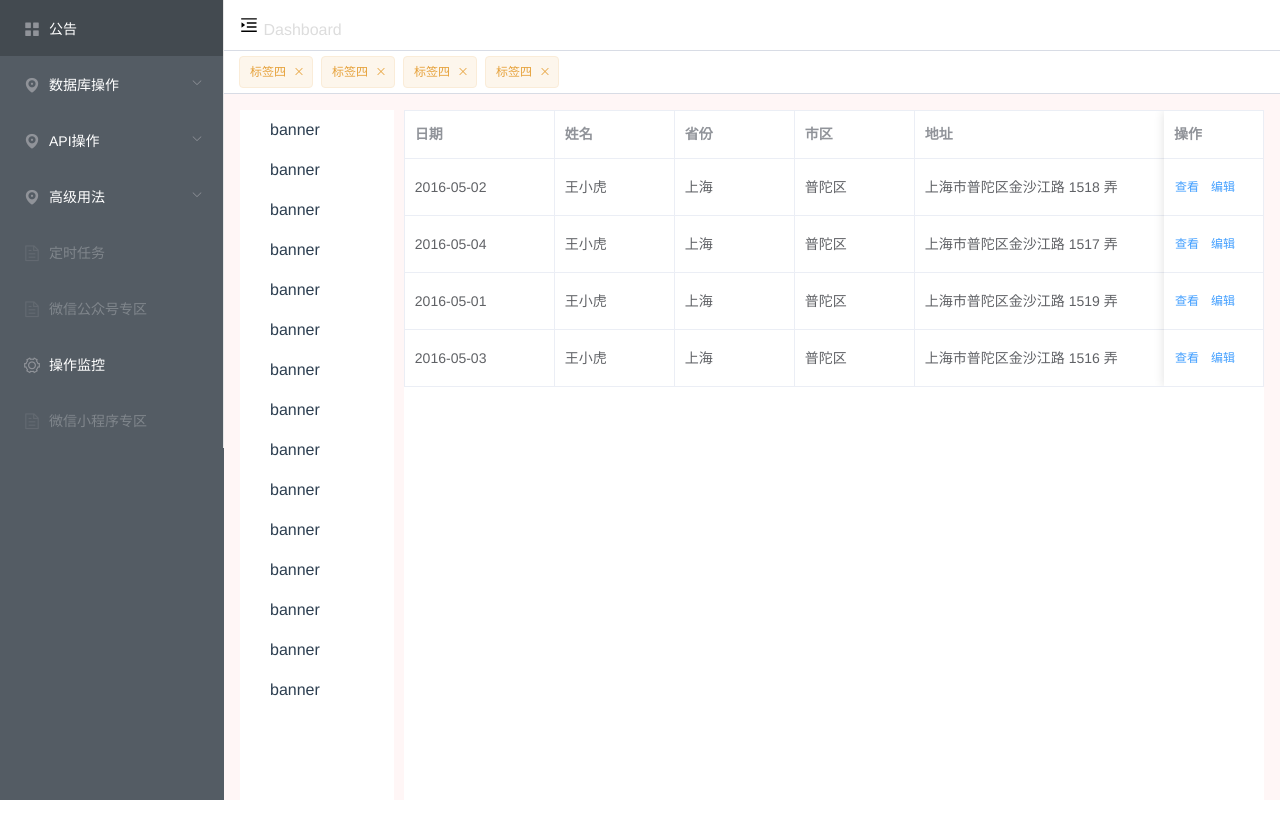
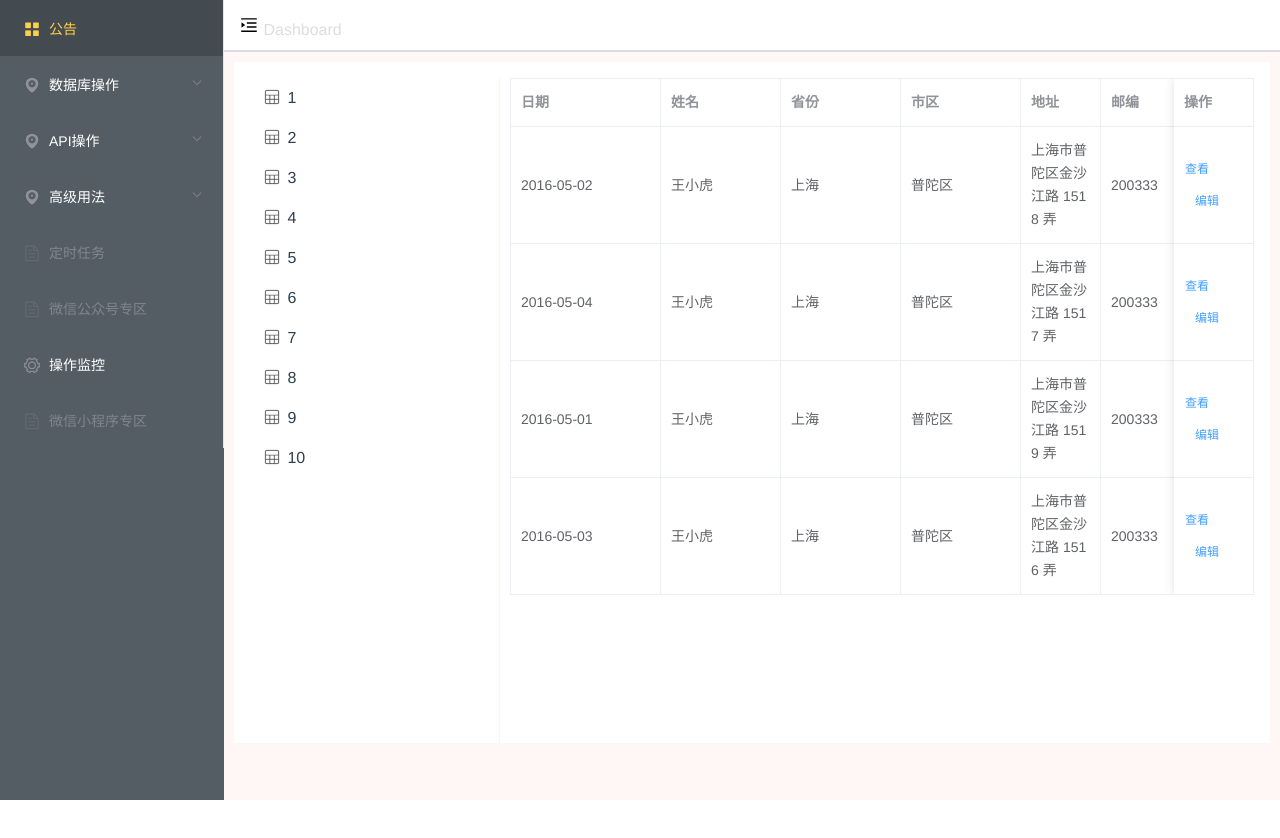
Before and after one commit to 1292150917/code-generation-template, a Vue app: page /#/database in a window 1280 px wide. Shown: the top 838 px of the page. After the commit the page ends 800 px from the top, so only its background shows below. Built offline with nearby package versions, Linux system fonts and the light colour scheme.

Commit message:
优化mysql链接

```diff
--- a/src/App.vue
+++ b/src/App.vue
@@ -8,7 +8,7 @@
 -->
 <template>
   <div id="app">
-    <router-view/>
+    <router-view />
   </div>
 </template>
 
@@ -17,12 +17,13 @@
   font-family: Avenir, Helvetica, Arial, sans-serif;
   -webkit-font-smoothing: antialiased;
   -moz-osx-font-smoothing: grayscale;
+  overflow-x: hidden;
   color: #2c3e50;
-    background: #fff6f6;
-    height: 100vh;
-    width: 100vw;
+  background: #fff6f6;
+  height: 100vh;
+  width: 100vw;
 }
-*{
+* {
   margin: 0;
   padding: 0;
 }
--- a/src/components/wg-sidebar/sidebar.vue
+++ b/src/components/wg-sidebar/sidebar.vue
@@ -11,7 +11,7 @@
     <div>
       <el-menu
         :collapse="collapse"
-        default-active="2"
+        :default-active="defaultActive"
         class="el-menu-vertical-demo"
         @open="handleOpen"
         @close="handleClose"
@@ -29,9 +29,9 @@
             <span>数据库操作</span>
           </template>
           <el-menu-item-group>
-            <el-menu-item @click="routerLink('databaseCreate')" index="1-1">数据库连接</el-menu-item>
-            <el-menu-item @click="routerLink('construction')" index="1-2">数据库结构</el-menu-item>
-            <el-menu-item @click="routerLink('database')" index="1-3">数据库数据</el-menu-item>
+            <el-menu-item @click="routerLink('databaseCreate','数据库连接','1-1')" index="1-1">数据库连接</el-menu-item>
+            <el-menu-item @click="routerLink('constructionedit','数据库结构','1-2')" index="1-2">数据库结构</el-menu-item>
+            <el-menu-item @click="routerLink('database','数据库数据','1-3')" index="1-3">数据库数据</el-menu-item>
           </el-menu-item-group>
         </el-submenu>
         <el-submenu index="2">
@@ -40,7 +40,10 @@
             <span>API操作</span>
           </template>
           <el-menu-item-group>
-            <el-menu-item index="2-1">接口生成</el-menu-item>
+            <el-menu-item
+              index="2-1"
+              @click="routerLink('TheInterfaceToGenerate','接口生成','2-1')"
+            >接口生成</el-menu-item>
             <el-menu-item index="2-2">文档生成</el-menu-item>
           </el-menu-item-group>
         </el-submenu>
@@ -95,12 +98,18 @@
         Dashboard
       </div>
       <div class="nav-biaoqian">
-        <el-tag class="biaqoian" closable type="warning">标签四</el-tag>
-        <el-tag class="biaqoian" closable type="warning">标签四</el-tag>
-        <el-tag class="biaqoian" closable type="warning">标签四</el-tag>
-        <el-tag class="biaqoian" closable type="warning">标签四</el-tag>
+        <el-tag
+          class="biaqoian"
+          closable
+          color="#fff"
+          @close="tagClose(index)"
+          :type="typeWarning(item)"
+          :key="index"
+          @click="routerLink(item.router,item.name,item.index)"
+          v-for="(item,index) in taglist"
+        >{{item.name}}</el-tag>
       </div>
-      <div style="padding: 16px">
+      <div class="routerView">
         <router-view></router-view>
       </div>
     </div>
@@ -112,24 +121,54 @@ export default {
   name: "sidebar",
   data() {
     return {
-      collapse: false
+      collapse: false,
+      defaultActive: "0",
+      taglist: []
     };
+  },
+  watch: {
+    taglist() {
+      sessionStorage.taglist = JSON.stringify(this.taglist);
+    }
   },
   methods: {
     handleOpen(key, keyPath) {
       console.log(key, keyPath);
     },
+    tagClose(index) {
+      this.taglist.splice(index, 1);
+    },
+    typeWarning(item) {
+      if ("/" + item.router !== this.$route.path) {
+        return "warning";
+      }
+    },
     handleClose(key, keyPath) {
       console.log(key, keyPath);
     },
-    routerLink(item) {
-      if(this.$route.path === `/${item}`){
-        return
+    routerLink(item, name, index) {
+      if (this.$route.path === `/${item}`) {
+        return;
       }
+      this.defaultActive = index;
+      var v = this.taglist.filter(s => s.name === name);
+      if (v.length === 0) {
+        this.taglist.push({
+          name: name,
+          router: item,
+          index
+        });
+      }
+      sessionStorage.defaultActive = index;
       this.$router.push({ path: item });
     }
   },
-  created() {},
+  created() {
+    if (sessionStorage.taglist) {
+      this.taglist = JSON.parse(sessionStorage.taglist);
+      this.defaultActive = sessionStorage.defaultActive;
+    }
+  },
   components: {}
 };
 </script>
@@ -144,6 +183,13 @@ export default {
     margin-bottom: 5px;
     margin-right: 8px;
   }
+}
+.routerView {
+  background: #fff;
+  height: calc(100vh - 135px);
+  margin: 10px;
+  padding: 16px;
+  padding-bottom: 0;
 }
 .nav-title {
   height: 50px;
--- a/src/views/construction.vue
+++ b/src/views/TheInterfaceToGenerate.vue
@@ -8,7 +8,6 @@
 -->
 <template>
   <div class="about">
-    <el-button type="primary" class="addxinz" @click="add">新增表</el-button>
     <el-table
       ref="multipleTable"
       :data="tableData"
@@ -22,13 +21,15 @@
       </el-table-column>
       <el-table-column prop="name" label="表名称" width="120"></el-table-column>
       <el-table-column prop="address" label="表描述" show-overflow-tooltip></el-table-column>
+      <el-table-column prop="address" label="实体" show-overflow-tooltip></el-table-column>
       <el-table-column prop="name" label="创建时间" width="120"></el-table-column>
       <el-table-column prop="name" label="更新时间" width="120"></el-table-column>
       <el-table-column label="操作">
         <template slot-scope="scope">
+          <el-button size="mini" @click="handleEdit(scope.$index, scope.row)">预览</el-button>
           <el-button size="mini" @click="tableUpdate(scope.$index, scope.row)">编辑</el-button>
           <el-button size="mini" type="danger" @click="handleDelete(scope.$index, scope.row)">删除</el-button>
-          <el-button size="mini" @click="handleEdit(scope.$index, scope.row)">字段编辑</el-button>
+          <el-button size="mini" @click="handleEdit(scope.$index, scope.row)">生成代码</el-button>
         </template>
       </el-table-column>
     </el-table>
@@ -113,9 +114,6 @@ export default {
         this.dialogVisible = false;
       }
     },
-    add() {
-      this.dialogVisible = true;
-    },
     handleEdit(index, item) {
       this.$router.push({ path: "/constructionedit?name=" + item.name });
     },
--- a/src/views/constructionedit.vue
+++ b/src/views/constructionedit.vue
@@ -1,9 +1,25 @@
 <template>
   <div class="about">
-    <el-button type="primary" class="addxinz" @click="add">新增字段</el-button>
+    <div class="constructionedit-left">
+      <el-button type="primary" size="small" class="addxinz" @click="dialogVisible = true">新增</el-button>
+      <el-button type="primary" size="small" class="addxinz" @click="tableUpdate()">编辑</el-button>
+      <el-button type="danger" size="small" class="addxinz" @click="handleDelete()">删除</el-button>
+      <div
+        v-for="(item,index) in surfaceList"
+        :class="tagIndex === index ? 'f1f1f1' : ''"
+        @click="tagClick(item,index)"
+        :key="index"
+      >
+        <img src="../assets/table.png" alt />
+        {{item.name}}
+      </div>
+    </div>
+    <div class="constructionedit-right">
+      <el-button type="primary" class="addxinz" size="small" @click="add">新增字段</el-button>
       <el-table
         ref="multipleTable"
         :data="tableData"
+        border
         tooltip-effect="dark"
         style="width: 100%"
         @selection-change="handleSelectionChange"
@@ -26,14 +42,14 @@
             </el-select>
           </template>
         </el-table-column>
+        <el-table-column prop="name" label="长度">
+          <template slot-scope="scope">
+            <el-input v-model="scope.row.length"></el-input>
+          </template>
+        </el-table-column>
         <el-table-column prop="name" label="不是null" width="50">
           <template slot-scope="scope">
             <el-checkbox v-model="scope.row.Null"></el-checkbox>
-        </template>
-      </el-table-column>
-      <el-table-column prop="name" label="长度">
-        <template slot-scope="scope">
-          <el-input v-model="scope.row.length"></el-input>
           </template>
         </el-table-column>
         <el-table-column prop="name" label="主键" width="50">
@@ -72,6 +88,19 @@
         </el-table-column>
       </el-table>
     </div>
+    <el-dialog title="提示" :visible.sync="dialogVisible" width="30%">
+      <div>
+        <div class="demo-input-suffix">
+          <label for>表名称:</label>
+          <el-input v-model="nameBiao" placeholder="请输入内容"></el-input>
+        </div>
+      </div>
+      <span slot="footer" class="dialog-footer">
+        <el-button @click="dialogVisible = false">取 消</el-button>
+        <el-button type="primary" @click="dialogVisibleClick">确 定</el-button>
+      </span>
+    </el-dialog>
+  </div>
 </template>
 
 <script>
@@ -80,7 +109,9 @@ export default {
   data() {
     return {
       value: "",
+      dialogVisible: false,
       PhysicalTypevalue: "",
+      nameBiao: "",
       tablesList: [],
       inquirywayvalue: "",
       inquiryway: [
@@ -118,18 +149,67 @@ export default {
         }
       ],
       PhysicalType: ["varchar", "int", "datetime"],
+      surfaceList: [],
       multipleSelection: [],
-      tableData: []
+      tableData: [],
+      name: "",
+      update: "",
+      tagIndex: 0
     };
   },
+  watch: {
+    name() {
+      this.tables();
+    }
+  },
   methods: {
+    async tableUpdate() {
+      this.update = this.surfaceList[this.tagIndex];
+      this.dialogVisible = true;
+    },
+    async handleDelete() {
+      var data = {
+        name: this.surfaceList[this.tagIndex].name
+      };
+      var httpData = await this.$http({ url: "tables/delete", data: data });
+      if (httpData.status === 200) {
+        this.tablesSurface();
+        this.dialogVisible = false;
+      }
+    },
+    async dialogVisibleClick() {
+      if (this.update) {
+        var dataV = {
+          name: this.nameBiao,
+          yuanName: this.update.name
+        };
+        var httpDatas = await this.$http({
+          url: "tables/update",
+          data: dataV
+        });
+        if (httpDatas.status === 200) {
+          this.tablesSurface();
+          this.update = "";
+          this.dialogVisible = false;
+        }
+        return;
+      }
+      var data = {
+        name: this.nameBiao
+      };
+      var httpData = await this.$http({ url: "tables/add", data: data });
+      if (httpData.status === 200) {
+        this.tablesSurface();
+        this.dialogVisible = false;
+      }
+    },
     handleClick(row) {
       console.log(row);
     },
     add() {
       this.tableData.push({
         add: true,
-        surface: this.$route.query.name
+        surface: this.name
       });
     },
     handleEditdelete(index) {
@@ -144,6 +224,10 @@ export default {
         item.Type += `(${item.length})`;
       }
       return item;
+    },
+    tagClick(item, index) {
+      this.name = item.name;
+      this.tagIndex = index;
     },
     deepCopy(s) {
       return JSON.parse(JSON.stringify(s));
@@ -184,15 +268,19 @@ export default {
         this.tables();
       }
     },
-    handleDelete(res) {
-      console.log(res);
-    },
     handleEdit() {
       //   this.$router.push({ path: "/constructionedit" });
     },
+    async tablesSurface() {
+      var list = await this.$http({ url: "tables/surface", data: {} });
+      this.surfaceList = list.data;
+      if (this.surfaceList[0]) {
+        this.name = this.surfaceList[0].name;
+      }
+    },
     async tables() {
       var list = await this.$http({ url: "tables", data: {} });
-      this.tableData = list.data[this.$route.query.name];
+      this.tableData = list.data[this.name];
       this.tablesList = this.deepCopy(this.tableData);
       this.tableData.map(s => {
         if (s.Null == "YES") {
@@ -210,7 +298,7 @@ export default {
         } else {
           s.Extra = false;
         }
-        s.surface = this.$route.query.name;
+        s.surface = this.name;
         s.length = s.Type.match(/\((.+?)\)/)
           ? s.Type.match(/\((.+?)\)/)[1]
           : "";
@@ -219,13 +307,46 @@ export default {
     }
   },
   async created() {
-    this.tables();
+    this.tablesSurface();
   }
 };
 </script>
 
-<style>
+<style lang="scss" scoped="scoped">
 .addxinz {
   margin-bottom: 20px;
 }
+.f1f1f1 {
+  background: #f1f1f1;
+}
+.about {
+  height: 100%;
+}
+.constructionedit-left {
+  line-height: 40px;
+  width: 250px;
+  text-indent: 14px;
+  float: left;
+  background-color: #ffffff;
+  height: 100%;
+  border-right: 1px solid #fff4f4;
+  box-sizing: border-box;
+  img {
+    width: 16px;
+    position: relative;
+    top: 2px;
+    margin-right: 3px;
+  }
+}
+.constructionedit-right {
+  width: calc(99% - 250px);
+  margin-left: 1%;
+  background-color: #ffffff;
+  float: left;
+}
 </style>
+<style>
+.about .cell {
+  text-align: center;
+}
+</style>
--- a/src/views/database.vue
+++ b/src/views/database.vue
@@ -1,21 +1,10 @@
 <template>
   <div class="database">
     <div class="database-left">
-			<div>banner</div>
-			<div>banner</div>
-			<div>banner</div>
-			<div>banner</div>
-			<div>banner</div>
-			<div>banner</div>
-			<div>banner</div>
-			<div>banner</div>
-			<div>banner</div>
-			<div>banner</div>
-			<div>banner</div>
-			<div>banner</div>
-			<div>banner</div>
-			<div>banner</div>
-			<div>banner</div>
+      <div v-for="(item,index) in 10" :key="index">
+        <img src="../assets/table.png" alt />
+        {{item}}
+      </div>
     </div>
     <div class="database-right">
       <el-table :data="tableData" border style="width: 100%">
@@ -23,9 +12,9 @@
         <el-table-column prop="name" label="姓名" width="120"></el-table-column>
         <el-table-column prop="province" label="省份" width="120"></el-table-column>
         <el-table-column prop="city" label="市区" width="120"></el-table-column>
-				<el-table-column prop="address" label="地址" width="300"></el-table-column>
-				<el-table-column prop="zip" label="邮编" width="120"></el-table-column>
-				<el-table-column fixed="right" label="操作" width="100">
+        <el-table-column prop="address" label="地址"></el-table-column>
+        <el-table-column prop="zip" label="邮编"></el-table-column>
+        <el-table-column fixed="right" label="操作">
           <template slot-scope="scope">
             <el-button @click="handleClick(scope.row)" type="text" size="small">查看</el-button>
             <el-button type="text" size="small">编辑</el-button>
@@ -38,40 +27,40 @@
 
 <script>
 export default {
-	name: 'App',
+  name: "App",
   data() {
     return {
       tableData: [
         {
-					date: '2016-05-02',
-					name: '王小虎',
-					province: '上海',
-					city: '普陀区',
-					address: '上海市普陀区金沙江路 1518 弄',
+          date: "2016-05-02",
+          name: "王小虎",
+          province: "上海",
+          city: "普陀区",
+          address: "上海市普陀区金沙江路 1518 弄",
           zip: 200333
         },
         {
-					date: '2016-05-04',
-					name: '王小虎',
-					province: '上海',
-					city: '普陀区',
-					address: '上海市普陀区金沙江路 1517 弄',
+          date: "2016-05-04",
+          name: "王小虎",
+          province: "上海",
+          city: "普陀区",
+          address: "上海市普陀区金沙江路 1517 弄",
           zip: 200333
         },
         {
-					date: '2016-05-01',
-					name: '王小虎',
-					province: '上海',
-					city: '普陀区',
-					address: '上海市普陀区金沙江路 1519 弄',
+          date: "2016-05-01",
+          name: "王小虎",
+          province: "上海",
+          city: "普陀区",
+          address: "上海市普陀区金沙江路 1519 弄",
           zip: 200333
         },
         {
-					date: '2016-05-03',
-					name: '王小虎',
-					province: '上海',
-					city: '普陀区',
-					address: '上海市普陀区金沙江路 1516 弄',
+          date: "2016-05-03",
+          name: "王小虎",
+          province: "上海",
+          city: "普陀区",
+          address: "上海市普陀区金沙江路 1516 弄",
           zip: 200333
         }
       ]
@@ -86,19 +75,29 @@ export default {
 };
 </script>
 <style lang="scss" scoped="scoped">
+.database{
+    height: 100%;
+}
 .database-left {
-	height: 100vh;
   line-height: 40px;
-	width: 15%;
-	text-indent: 30px;
+  width: 250px;
+  text-indent: 14px;
   float: left;
   background-color: #ffffff;
+  height: 100%;
+  border-right: 1px solid #fff4f4;
+  box-sizing: border-box;
+  img {
+    width: 16px;
+    position: relative;
+    top: 2px;
+    margin-right: 3px;
+  }
 }
 .database-right {
-	width: 84%;
+  width: calc(99% - 250px);
   margin-left: 1%;
-	background-color: #FFFFFF;
-	height: 100vh;
+  background-color: #ffffff;
   float: left;
 }
 </style>
```
Also changed, not shown: src/router/index.js (+4 -5 lines), src/assets/table.png (added). Lines whose indentation alone changed are shown as unchanged.
